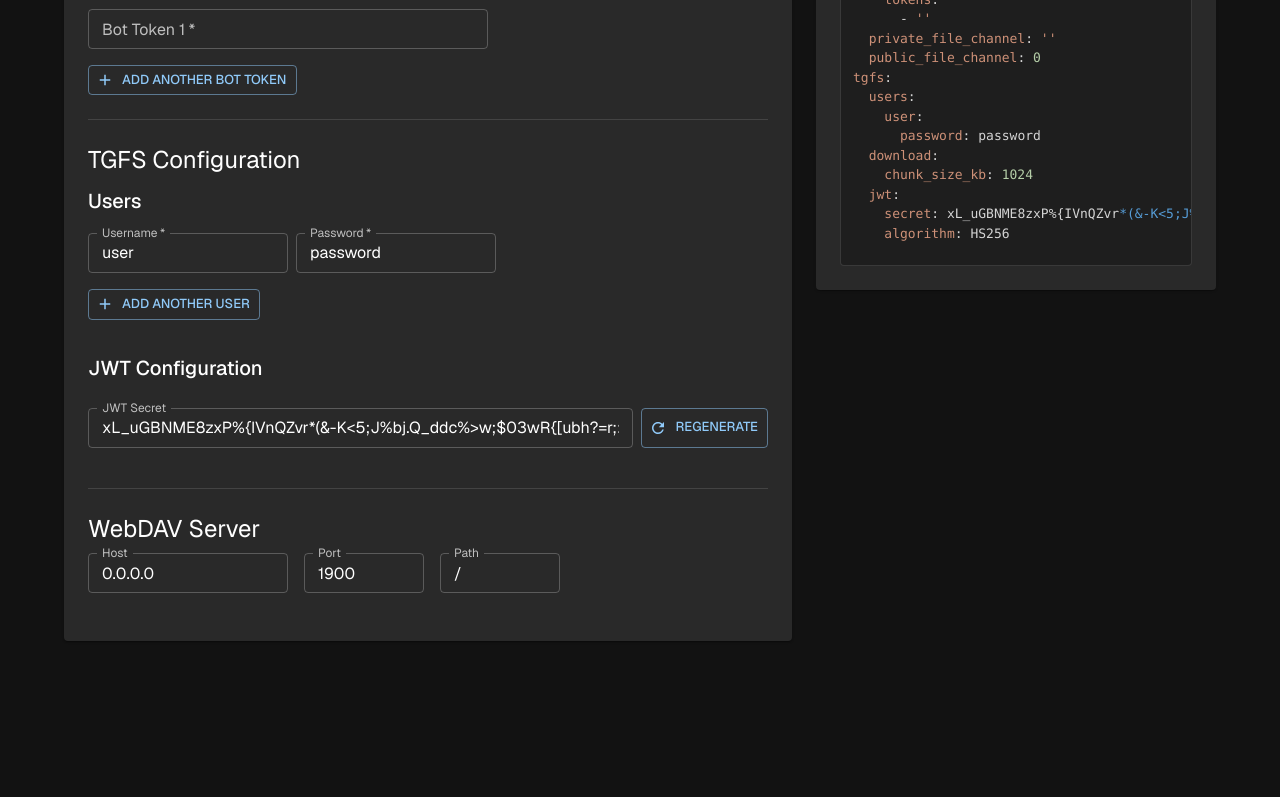
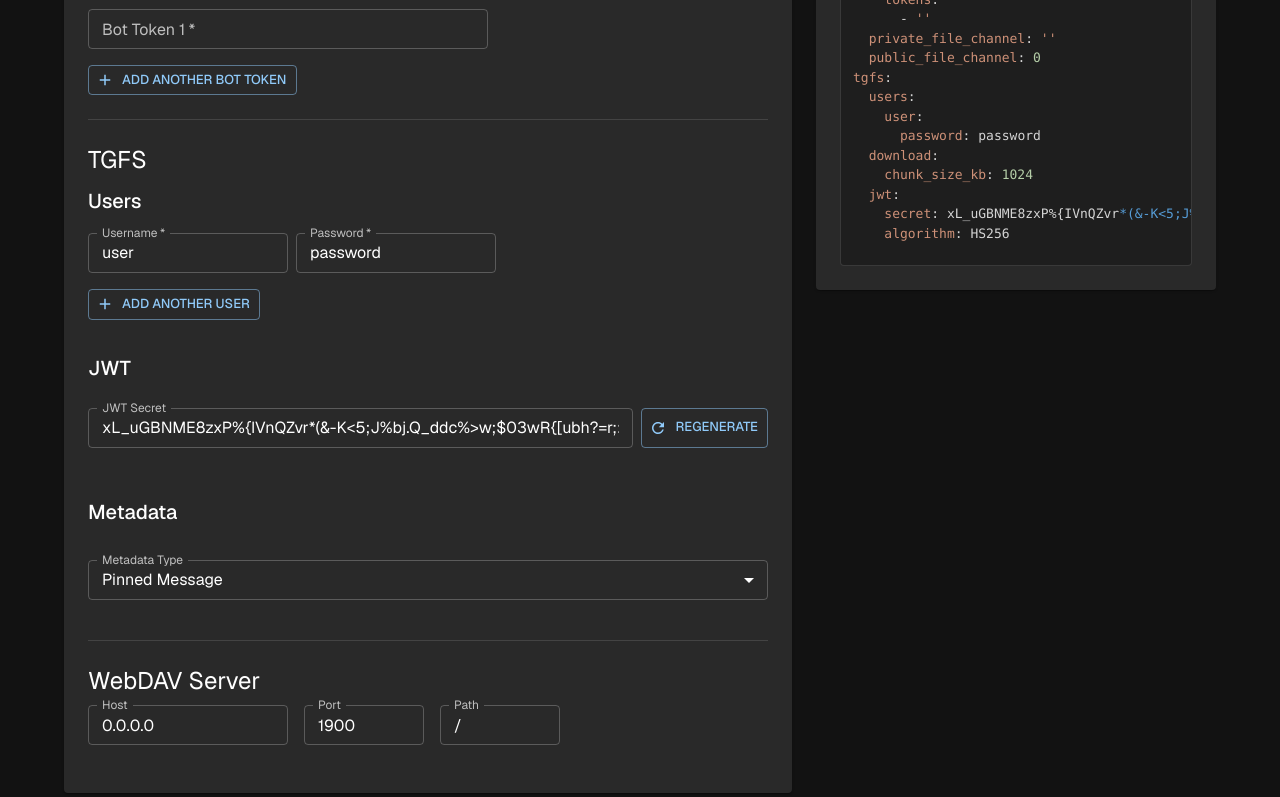
Before and after one commit to TheodoreKrypton/tgfs, a Next.js app in the folder tgfs-gh-pages/: page /tgfs/config-generator in a window 1280 px wide. Shown: the part 588-1385 px from the top of the page. Before the commit the page ends 1261 px from the top, so only its background shows below. Built offline with nearby package versions, Linux system fonts and the light colour scheme.

Commit message:
update config-generator

```diff
--- a/tgfs-gh-pages/app/config-generator/page.tsx
+++ b/tgfs-gh-pages/app/config-generator/page.tsx
@@ -9,13 +9,17 @@
   Card,
   CardContent,
   Container,
+  FormControl,
+  InputLabel,
+  MenuItem,
   Paper,
+  Select,
   Typography,
 } from "@mui/material";
 import yaml from "js-yaml";
-import { useState, useEffect, useCallback } from "react";
-import { Prism as SyntaxHighlighter } from 'react-syntax-highlighter';
-import { vscDarkPlus } from 'react-syntax-highlighter/dist/esm/styles/prism';
+import { useCallback, useEffect, useState } from "react";
+import { Prism as SyntaxHighlighter } from "react-syntax-highlighter";
+import { vscDarkPlus } from "react-syntax-highlighter/dist/esm/styles/prism";
 import { BotTokenField } from "./components/BotTokenField";
 import { ConfigTextField } from "./components/ConfigTextField";
 import { FieldRow } from "./components/FieldRow";
@@ -49,6 +53,14 @@
       algorithm: string;
       life: number;
     };
+    metadata: {
+      type: "pinned_message" | "github_repo";
+      github_repo?: {
+        repo: string;
+        commit: string;
+        access_token: string;
+      };
+    };
   };
   webdav: {
     host: string;
@@ -71,11 +83,16 @@
   "tgfs.jwt.secret": string;
   "tgfs.jwt.algorithm": string;
   "tgfs.jwt.life": number;
+  "tgfs.metadata.type": "pinned_message" | "github_repo";
+  "tgfs.metadata.github_repo.repo": string;
+  "tgfs.metadata.github_repo.commit": string;
+  "tgfs.metadata.github_repo.access_token": string;
 };
 
 const generateRandomSecret = (): string => {
-  const chars = 'ABCDEFGHIJKLMNOPQRSTUVWXYZabcdefghijklmnopqrstuvwxyz0123456789!@#$%^&*()_+-=[]{}|;:,.<>?';
-  let result = '';
+  const chars =
+    "ABCDEFGHIJKLMNOPQRSTUVWXYZabcdefghijklmnopqrstuvwxyz0123456789!@#$%^&*()_+-=[]{}|;:,.<>?";
+  let result = "";
   for (let i = 0; i < 64; i++) {
     result += chars.charAt(Math.floor(Math.random() * chars.length));
   }
@@ -112,6 +129,14 @@
         algorithm: "HS256",
         life: 604800,
       },
+      metadata: {
+        type: "pinned_message",
+        github_repo: {
+          repo: "",
+          commit: "master",
+          access_token: "",
+        },
+      },
     },
     webdav: {
       host: "0.0.0.0",
@@ -120,7 +145,8 @@
     },
   });
 
-  const updateConfig = useCallback(<K extends keyof ConfigUpdatePaths>(
+  const updateConfig = useCallback(
+    <K extends keyof ConfigUpdatePaths>(
       path: K,
       value: ConfigUpdatePaths[K]
     ): void => {
@@ -135,7 +161,10 @@
       } else if (path === "telegram.bot.tokens") {
         newConfig.telegram.bot.tokens = value as string[];
       } else if (path === "tgfs.users") {
-      newConfig.tgfs.users = value as { username: string; password: string }[];
+        newConfig.tgfs.users = value as {
+          username: string;
+          password: string;
+        }[];
       } else if (path === "tgfs.download.chunk_size_kb") {
         newConfig.tgfs.download.chunk_size_kb = value as number;
       } else if (path === "webdav.host") {
@@ -150,10 +179,43 @@
         newConfig.tgfs.jwt.algorithm = value as string;
       } else if (path === "tgfs.jwt.life") {
         newConfig.tgfs.jwt.life = value as number;
+      } else if (path === "tgfs.metadata.type") {
+        newConfig.tgfs.metadata.type = value as
+          | "pinned_message"
+          | "github_repo";
+      } else if (path === "tgfs.metadata.github_repo.repo") {
+        if (!newConfig.tgfs.metadata.github_repo) {
+          newConfig.tgfs.metadata.github_repo = {
+            repo: "",
+            commit: "master",
+            access_token: "",
+          };
+        }
+        newConfig.tgfs.metadata.github_repo.repo = value as string;
+      } else if (path === "tgfs.metadata.github_repo.commit") {
+        if (!newConfig.tgfs.metadata.github_repo) {
+          newConfig.tgfs.metadata.github_repo = {
+            repo: "",
+            commit: "master",
+            access_token: "",
+          };
+        }
+        newConfig.tgfs.metadata.github_repo.commit = value as string;
+      } else if (path === "tgfs.metadata.github_repo.access_token") {
+        if (!newConfig.tgfs.metadata.github_repo) {
+          newConfig.tgfs.metadata.github_repo = {
+            repo: "",
+            commit: "master",
+            access_token: "",
+          };
+        }
+        newConfig.tgfs.metadata.github_repo.access_token = value as string;
       }
 
       setConfig(newConfig);
-  }, [config]);
+    },
+    [config]
+  );
 
   // Generate JWT secret on client side only to avoid hydration mismatch
   useEffect(() => {
@@ -180,6 +242,14 @@
 
   const generateYaml = () => {
     // Convert users array to object format for YAML output
+    const metadata =
+      config.tgfs.metadata.type === "github_repo"
+        ? {
+            type: config.tgfs.metadata.type,
+            github_repo: config.tgfs.metadata.github_repo,
+          }
+        : { type: config.tgfs.metadata.type };
+
     const configForYaml = {
       ...config,
       tgfs: {
@@ -187,8 +257,9 @@
         users: config.tgfs.users.reduce((acc, user) => {
           acc[user.username] = { password: user.password };
           return acc;
-        }, {} as { [key: string]: { password: string } })
-      }
+        }, {} as { [key: string]: { password: string } }),
+        metadata,
+      },
     };
     return yaml.dump(configForYaml, { indent: 2 });
   };
@@ -225,7 +296,11 @@
     updateConfig("tgfs.users", newUsers);
   };
 
-  const updateUser = (index: number, field: 'username' | 'password', value: string) => {
+  const updateUser = (
+    index: number,
+    field: "username" | "password",
+    value: string
+  ) => {
     const newUsers = [...config.tgfs.users];
     newUsers[index][field] = value;
     updateConfig("tgfs.users", newUsers);
@@ -290,7 +365,9 @@
                 <ConfigTextField
                   label="API Hash"
                   value={config.telegram.api_hash}
-                  onChange={(e) => updateConfig("telegram.api_hash", e.target.value)}
+                  onChange={(e) =>
+                    updateConfig("telegram.api_hash", e.target.value)
+                  }
                   required
                 />
               </FieldRow>
@@ -352,7 +429,7 @@
               </Box>
             </FormSection>
 
-            <FormSection title="TGFS Configuration">
+            <FormSection title="TGFS">
               <Box>
                 <Typography variant="h6" sx={{ mb: 2 }}>
                   Users
@@ -362,8 +439,12 @@
                     key={index}
                     username={user.username}
                     password={user.password}
-                    onUsernameChange={(username) => updateUser(index, 'username', username)}
-                    onPasswordChange={(password) => updateUser(index, 'password', password)}
+                    onUsernameChange={(username) =>
+                      updateUser(index, "username", username)
+                    }
+                    onPasswordChange={(password) =>
+                      updateUser(index, "password", password)
+                    }
                     onDelete={index > 0 ? () => removeUser(index) : undefined}
                     canDelete={index > 0}
                   />
@@ -380,14 +461,16 @@
               </Box>
 
               <Typography variant="h6" sx={{ mt: 2, mb: 1 }}>
-                JWT Configuration
+                JWT
               </Typography>
 
               <Box sx={{ display: "flex", gap: 1, mb: 2 }}>
                 <ConfigTextField
                   label="JWT Secret"
                   value={config.tgfs.jwt.secret}
-                  onChange={(e) => updateConfig("tgfs.jwt.secret", e.target.value)}
+                  onChange={(e) =>
+                    updateConfig("tgfs.jwt.secret", e.target.value)
+                  }
                   sx={{ flex: 1 }}
                 />
                 <Button
@@ -400,6 +483,101 @@
                   Regenerate
                 </Button>
               </Box>
+
+              <Typography variant="h6" sx={{ mt: 2, mb: 2 }}>
+                Metadata
+              </Typography>
+
+              <FormControl size="small" sx={{ mb: 2 }}>
+                <InputLabel>Metadata Type</InputLabel>
+                <Select
+                  value={config.tgfs.metadata.type}
+                  label="Metadata Type"
+                  onChange={(e) =>
+                    updateConfig(
+                      "tgfs.metadata.type",
+                      e.target.value as "pinned_message" | "github_repo"
+                    )
+                  }
+                >
+                  <MenuItem value="pinned_message">Pinned Message</MenuItem>
+                  <MenuItem value="github_repo">GitHub Repository</MenuItem>
+                </Select>
+              </FormControl>
+
+              {config.tgfs.metadata.type === "github_repo" && (
+                <Box sx={{ pl: 2, borderLeft: "3px solid #e0e0e0", ml: 1 }}>
+                  <Typography
+                    variant="subtitle1"
+                    sx={{ mb: 2, fontWeight: 500 }}
+                  >
+                    GitHub Repository Settings
+                  </Typography>
+
+                  <ConfigTextField
+                    label="Repository"
+                    value={config.tgfs.metadata.github_repo?.repo || ""}
+                    onChange={(e) =>
+                      updateConfig(
+                        "tgfs.metadata.github_repo.repo",
+                        e.target.value
+                      )
+                    }
+                    helperText="Format: username/repository-name"
+                    required
+                    sx={{ mb: 2 }}
+                  />
+
+                  <FieldRow>
+                    <ConfigTextField
+                      label="Commit/Branch"
+                      value={
+                        config.tgfs.metadata.github_repo?.commit || "master"
+                      }
+                      onChange={(e) =>
+                        updateConfig(
+                          "tgfs.metadata.github_repo.commit",
+                          e.target.value
+                        )
+                      }
+                      width={200}
+                    />
+                    <ConfigTextField
+                      label="Access Token"
+                      value={
+                        config.tgfs.metadata.github_repo?.access_token || ""
+                      }
+                      onChange={(e) =>
+                        updateConfig(
+                          "tgfs.metadata.github_repo.access_token",
+                          e.target.value
+                        )
+                      }
+                      required
+                      sx={{ flex: 1 }}
+                    />
+                    <Box
+                      sx={{
+                        display: "flex",
+                        alignItems: "center",
+                        gap: 2,
+                        mb: 2,
+                      }}
+                    >
+                      <Button
+                        variant="outlined"
+                        component="a"
+                        href="https://github.com/settings/personal-access-tokens/new"
+                        target="_blank"
+                        rel="noopener noreferrer"
+                        sx={{ textTransform: "none" }}
+                      >
+                        Get Access Token
+                      </Button>
+                    </Box>
+                  </FieldRow>
+                </Box>
+              )}
             </FormSection>
 
             <FormSection title="WebDAV Server">
```
Lines whose indentation alone changed are shown as unchanged.
